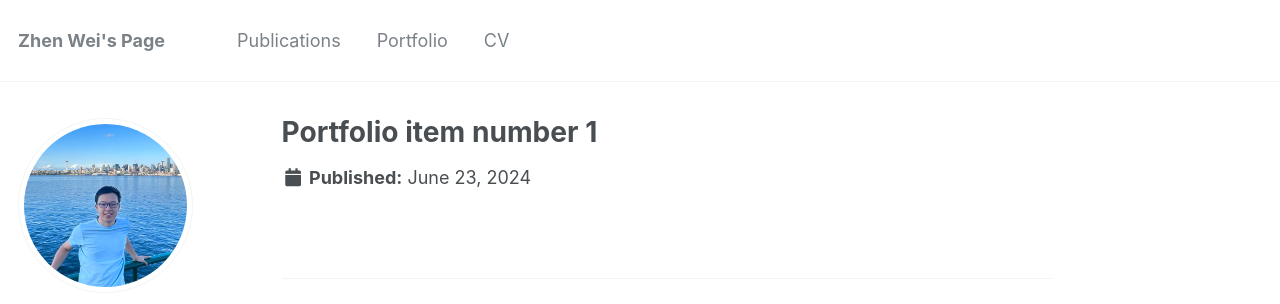
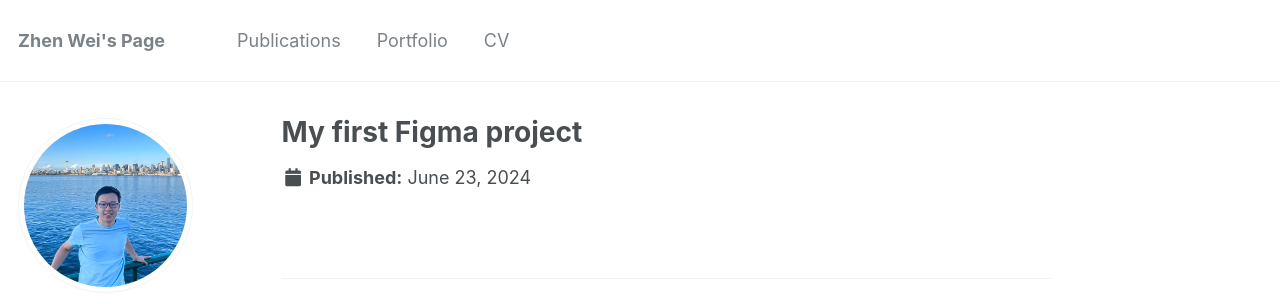
Before and after one commit to zhenwei-psych/zhenwei-psych.github.io, a Jekyll site: the page built from _portfolio/portfolio-1.md, in a window 1280 px wide. Shown: the top 304 px of the page. Built offline with Jekyll 4.4.1, drawn with Linux system fonts in a browser that asks for light colours.

Commit message:
Update portfolio-1.md

```diff
--- a/_portfolio/portfolio-1.md
+++ b/_portfolio/portfolio-1.md
@@ -1,5 +1,5 @@
 ---
-title: "Portfolio item number 1"
-excerpt: "Short description of portfolio item number 1<br/><img src='/images/500x300.png'>"
+title: "My first Figma project"
+excerpt: "Project for Santier brochure<br/><img src='/images/Figma_project1.gif'>"
 collection: portfolio
 ---
```
